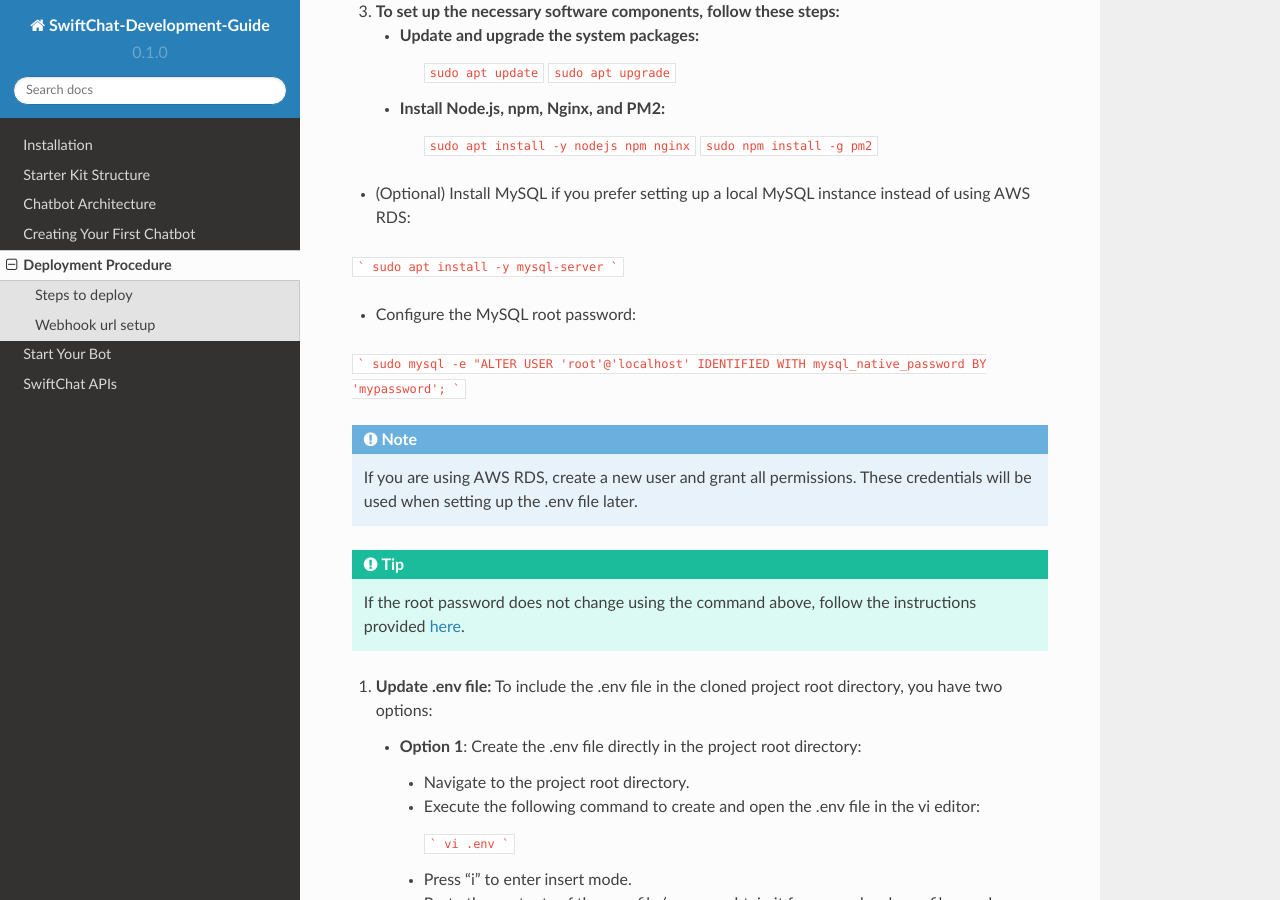
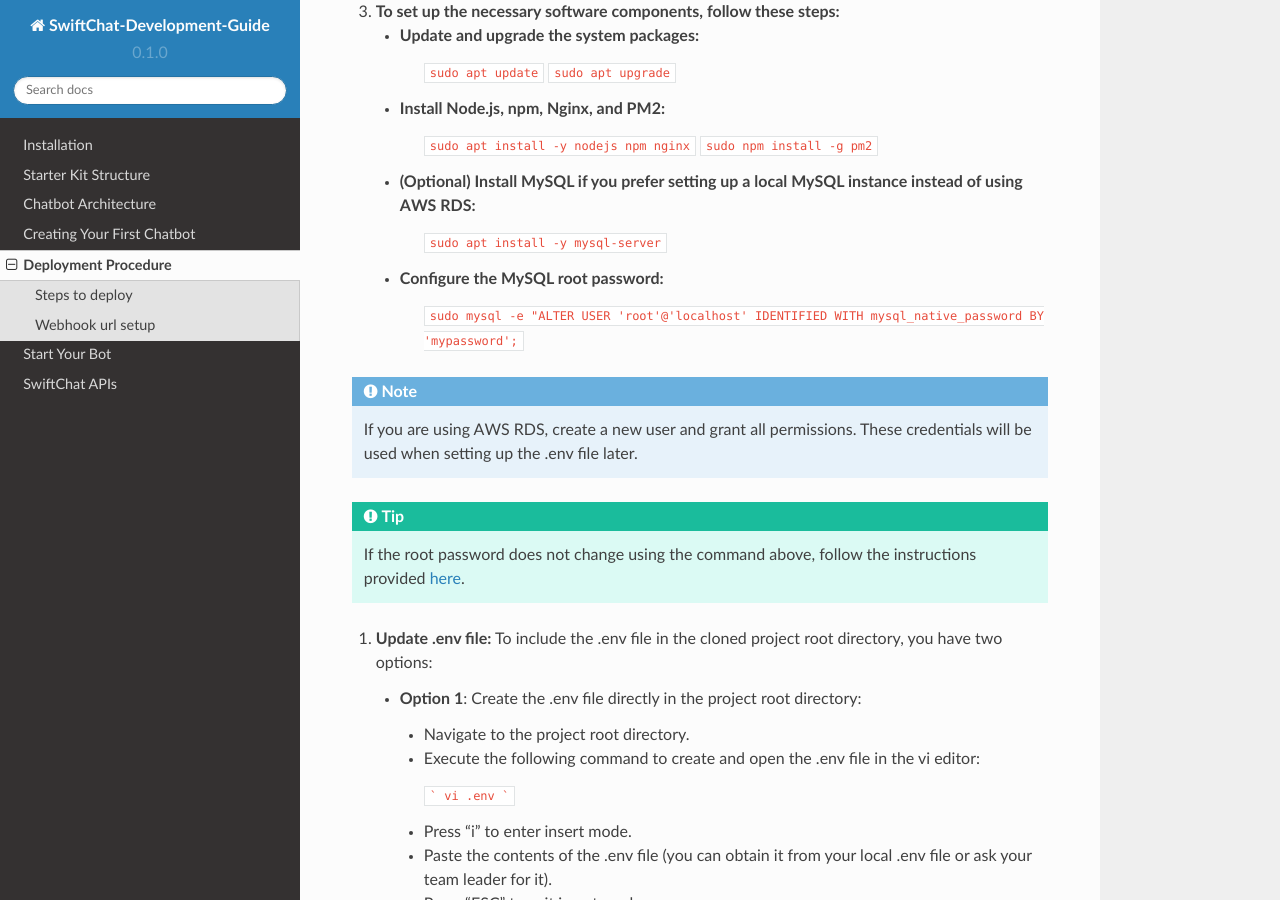
Before and after one commit to Priyanka-sharma181/Chatbot-Development-Guide, a Sphinx documentation site: the page built from docs/source/deploy.rst, in a window 1280 px wide and 900 px high, scrolled down 558 px. Built offline with Sphinx 7.4.7 and the Read the Docs theme 2.0.0, drawn with Linux system fonts in a browser that asks for light colours.

Commit message:
starter kit

````diff
--- a/docs/source/deploy.rst
+++ b/docs/source/deploy.rst
@@ -22,15 +22,10 @@
       ``sudo apt install -y nodejs npm nginx``
       ``sudo npm install -g pm2``
 
-- (Optional) Install MySQL if you prefer setting up a local MySQL instance instead of using AWS RDS:
-```
-sudo apt install -y mysql-server
-```
-
-- Configure the MySQL root password:
-```
-sudo mysql -e "ALTER USER 'root'@'localhost' IDENTIFIED WITH mysql_native_password BY 'mypassword';
-```
+   - (Optional) Install MySQL if you prefer setting up a local MySQL instance instead of using AWS RDS:
+      ``sudo apt install -y mysql-server``
+   - Configure the MySQL root password:
+      ``sudo mysql -e "ALTER USER 'root'@'localhost' IDENTIFIED WITH mysql_native_password BY 'mypassword';``
 
 .. note::
     If you are using AWS RDS, create a new user and grant all permissions. These credentials will be used when setting up the .env file later.
````
